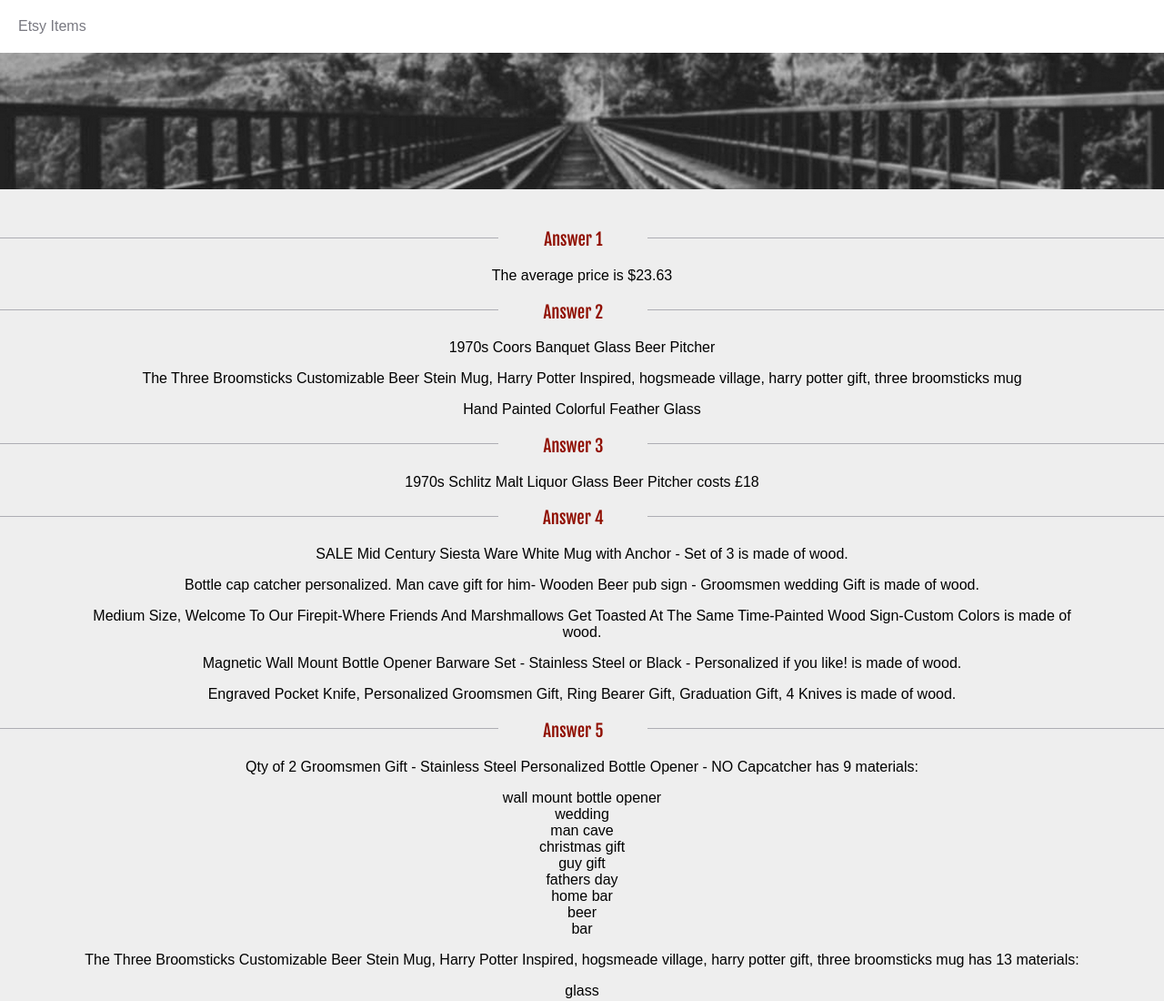
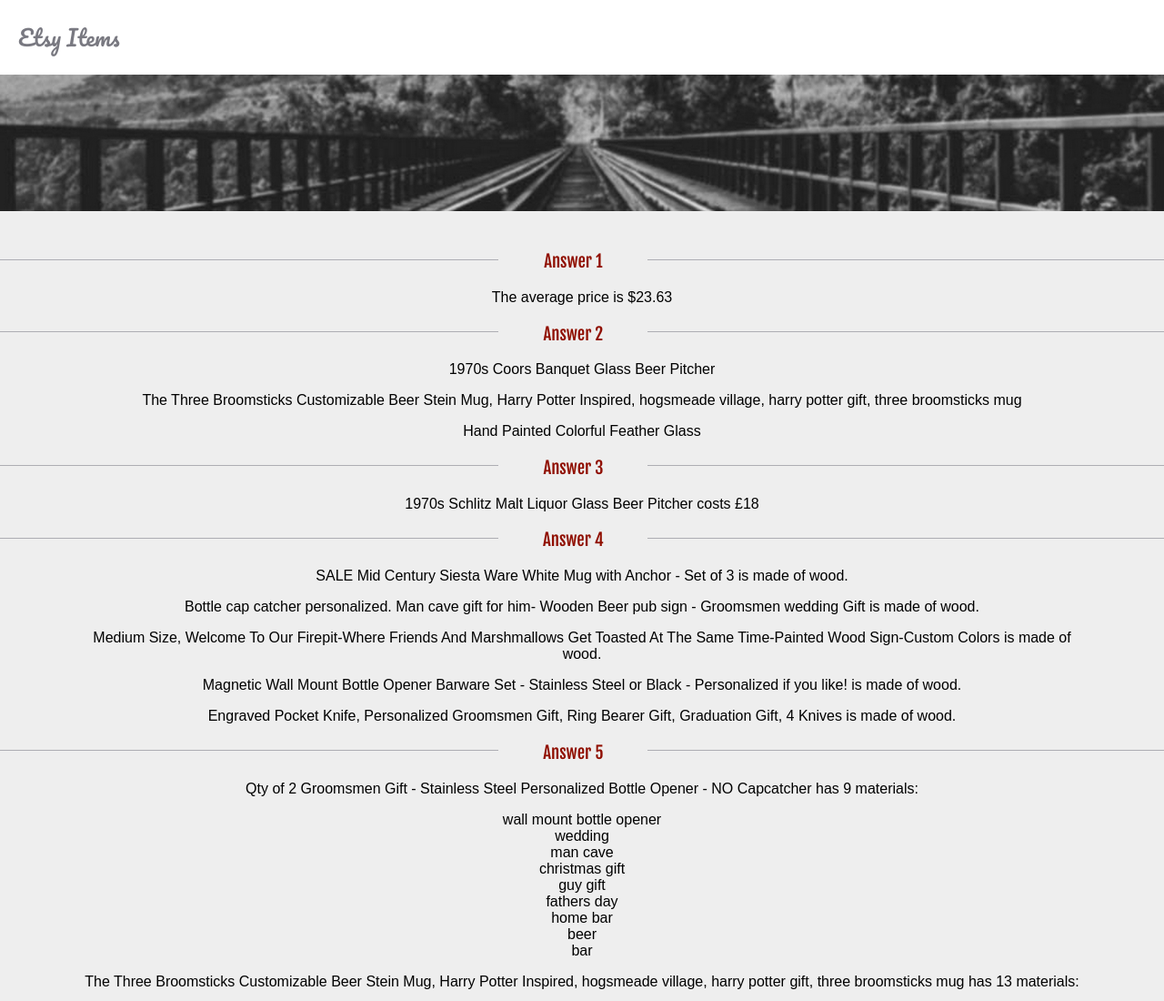
Before and after one commit to thedoublewolf/etsy-items, a plain HTML site: page index.html in a window 1280 px wide. Shown: the top 1100 px of the page at 91% size. Drawn offline with Linux system fonts and the light colour scheme.

Commit message:
minor scss edits

```diff
--- a/index.html
+++ b/index.html
@@ -5,13 +5,14 @@
 	<link rel="stylesheet" href="css/normalize.css">
 	<link href='https://fonts.googleapis.com/css?family=Fjalla+One' rel='stylesheet'>
 	<link href='https://fonts.googleapis.com/css?family=Open+Sans+Condensed:300' rel='stylesheet'>
+	<link href='https://fonts.googleapis.com/css?family=Pacifico' rel='stylesheet'>
 	<link rel="stylesheet" href="css/main.css">
 </head>
 <body>
 
 <header>Etsy Items</header>
 
-<div class="container" id="stylize">
+<div class="container">
 
 	<img class= "banner" src="banner.jpg">
 
--- a/scss/main.scss
+++ b/scss/main.scss
@@ -7,6 +7,7 @@ $black: #000000;
 // cool fonts
 $FjallaOne:'Fjalla One', sans-serif;
 $OpenSansCondensed: 'Open Sans Condensed', sans-serif;
+$Pacifico: 'Pacifico', cursive;
 
 header {
 	color: $grey;
@@ -14,6 +15,8 @@ header {
 	padding-top: 20px;
 	padding-bottom: 20px;
 	padding-left: 20px;
+	font-size: 1.5em;
+	font-family: $Pacifico;
 }
 
 .container {
```
Also changed, not shown: css/main.css.
